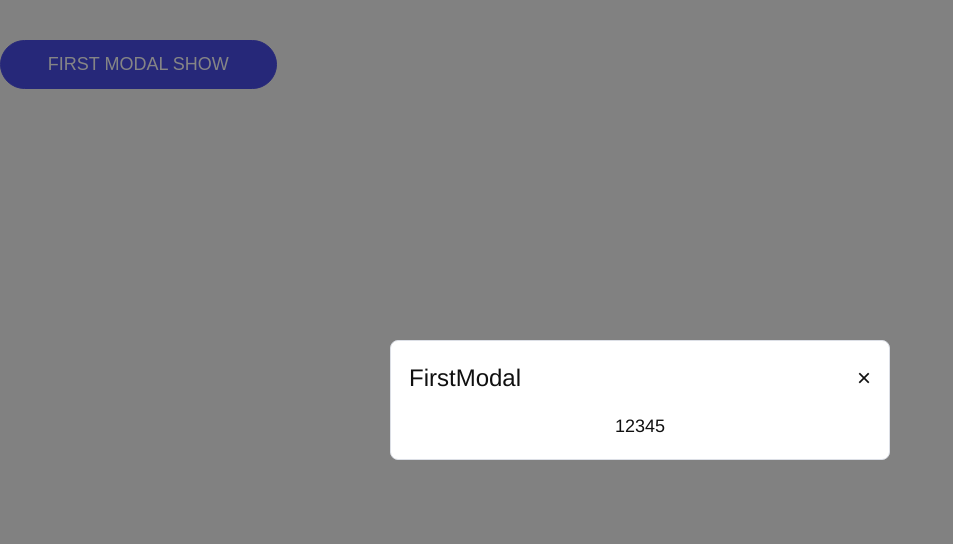
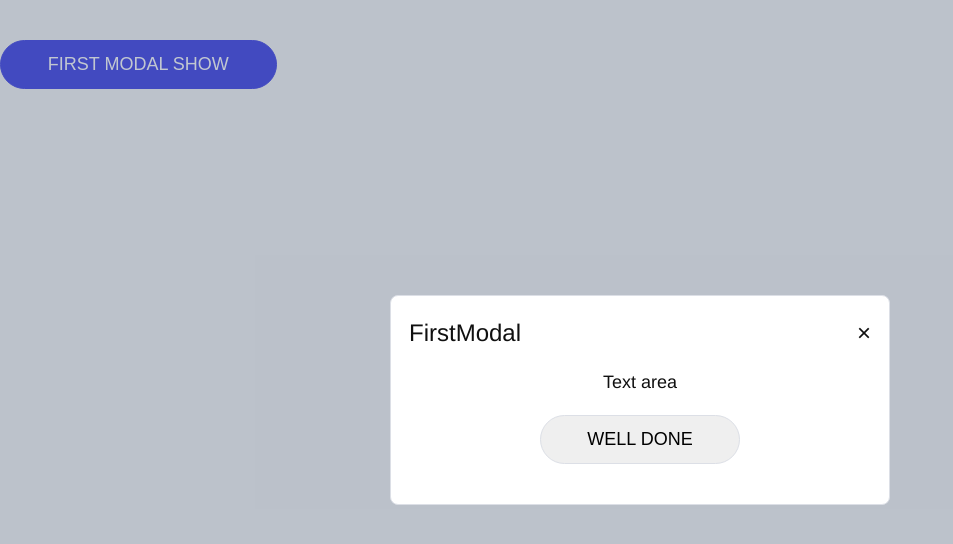
Before and after one commit to KenKarlson/modals, a Vue app: page / in a window 1280 px wide. Both pictures are taken after a click on the button "FIRST MODAL SHOW". Shown: the top 544 px of the page, without its empty margins (0-953 px from the left). Built offline with nearby package versions, Linux system fonts and the light colour scheme.

Commit message:
Add animation

```diff
--- a/src/App.vue
+++ b/src/App.vue
@@ -4,7 +4,12 @@
       <section>
         <div class="container">
           <button class="btn btnPrimary" @click="modalFirst = !modalFirst">First modal show</button>
-          <modals-component title="FirstModal" v-if="modalFirst" @close="modalFirst = !modalFirst"/>
+          <modals-component title="FirstModal" v-show="modalFirst" @close="modalFirst = !modalFirst">
+          <div slot="bodyBox">
+            <p>Text area</p>
+            <button class="btn btnSecondary" @click="modalFirst = !modalFirst">Well done</button>
+          </div>
+          </modals-component>
         </div>
       </section>
     </div>
@@ -24,3 +29,15 @@ export default {
   },
 };
 </script>
+<style>
+.modal-enter{
+  opacity: 0;
+}
+.modal-leave-active{
+  opacity: 0;
+}
+.modal-enter .modal-content,
+.modal-leave-active .modal-content{
+  transform: scale(2.92s)
+}
+</style>
--- a/src/components/ModalsComponent.vue
+++ b/src/components/ModalsComponent.vue
@@ -1,4 +1,5 @@
 <template>
+  <transition name="fade">
     <div class="modal__wrapper" @click="$emit('close')">
       <div class="modal-content" @click.stop="">
         <!-- header -->
@@ -9,10 +10,13 @@
 
         <!-- body -->
         <div class="modal-body">
-        <p>12345</p>
+          <slot name="bodyBox">
+            <p>Default body</p>
+          </slot>
         </div>
       </div>
     </div>
+  </transition>
 </template>
 
 <script>
@@ -23,10 +27,10 @@ export default {
       required: true,
     },
   },
-  mounted(){
-    document.body.addEventListener('keyup', (e)=>{
-      if(e.keyCode === 27){
-        this.$emit('close');
+  mounted() {
+    document.body.addEventListener("keyup", (e) => {
+      if (e.keyCode === 27) {
+        this.$emit("close");
       }
     });
   },
@@ -36,6 +40,14 @@ export default {
 </script>
 
 <style lang="scss" scoped>
+//modal animate
+.fade-enter-active, .fade-leave-active{
+  transition: opacity 1.2s;
+}
+.fade-enter, .fade-leave-to{
+  opacity: 0;
+}
+
 .modal__wrapper {
   display: flex;
   justify-content: center;
@@ -45,10 +57,9 @@ export default {
   bottom: 0;
   left: 0;
   right: 0;
-  transition: opacity 0.2s ease;
-
+  transition: opacity 1.2s ease;
   z-index: 998;
-  background-color: rgba(00, 00, 00, 0.48);
+  background-color: rgba(50, 70, 99, 0.3);
 }
 
 .modal-content {
```
Lines whose indentation alone changed are shown as unchanged.
